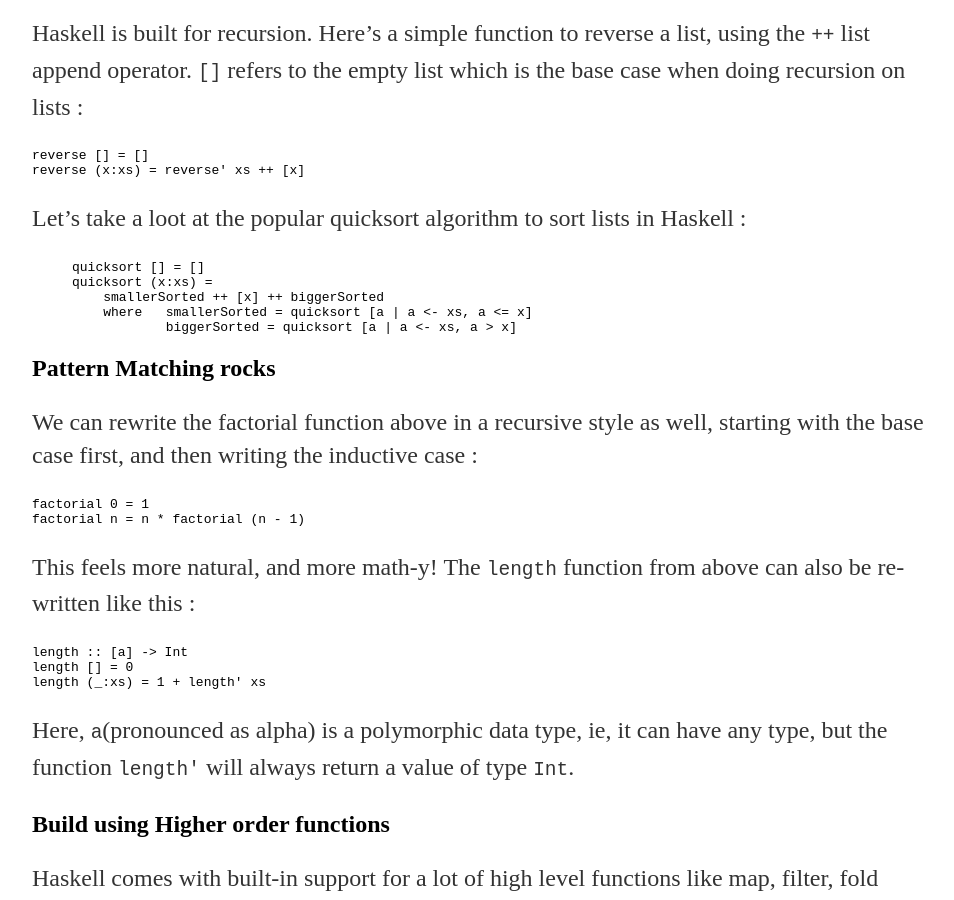
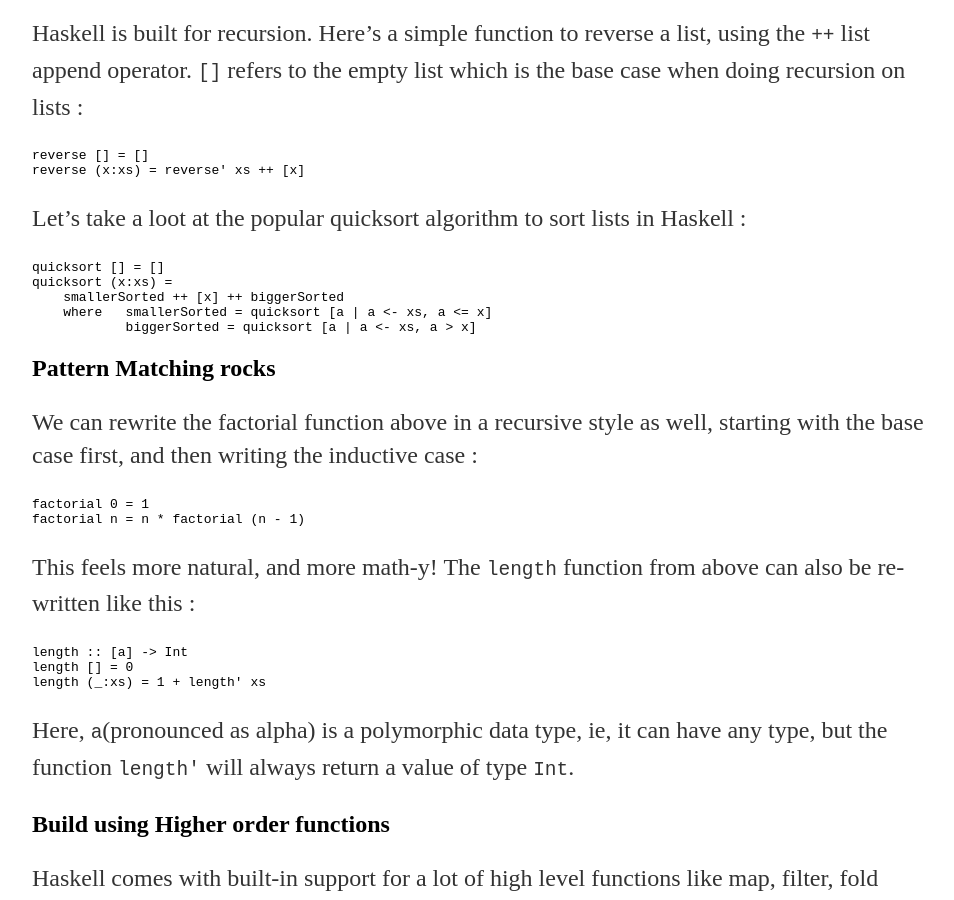
Before and after one commit to pritesh-shrivastava/pritesh-shrivastava.github.io, a Jekyll site: the page built from _posts/2020-09-13-fun-with-haskell.md, in a window 1280 px wide and 900 px high, scrolled down 1245 px. Shown: the whole window, without its empty margins (160-1114 px from the left). Built offline with Jekyll 4.4.1, drawn with Linux system fonts in a browser that asks for light colours; comment, search, counter and statistics services are not loaded.

Commit message:
[PS] Hack them not working

````diff
--- a/_config.yml
+++ b/_config.yml
@@ -1,11 +1,11 @@
 name: Pritesh Shrivastava's blog
 url: http://pritesh-shrivastava.github.io
 permalink: /blog/:year/:month/:day/:title
+theme: jekyll-theme-hacker
 markdown: kramdown
-theme: jekyll-theme-hacker
-kramdown:
-  input: GFM
-  syntax_highlighter: rouge
-  syntax_highlighter_opts:
+#kramdown:
+#  input: GFM
+#  syntax_highlighter: rouge
+#  syntax_highlighter_opts:
         # Use existing pygments syntax highlighting css
-        css_class: 'highlight'
+#        css_class: 'highlight'
--- a/_posts/2020-09-13-fun-with-haskell.md
+++ b/_posts/2020-09-13-fun-with-haskell.md
@@ -45,13 +45,13 @@ reverse (x:xs) = reverse' xs ++ [x]
 ```
 
 Let's take a loot at the popular quicksort algorithm to sort lists in Haskell :
-{% highlight haskell %}
+```
 quicksort [] = []
 quicksort (x:xs) =
     smallerSorted ++ [x] ++ biggerSorted
     where   smallerSorted = quicksort [a | a <- xs, a <= x]
             biggerSorted = quicksort [a | a <- xs, a > x]
-{% endhighlight %}
+```
 
 ## Pattern Matching rocks
 
````
